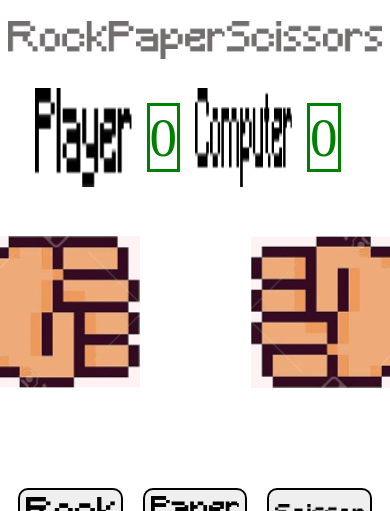
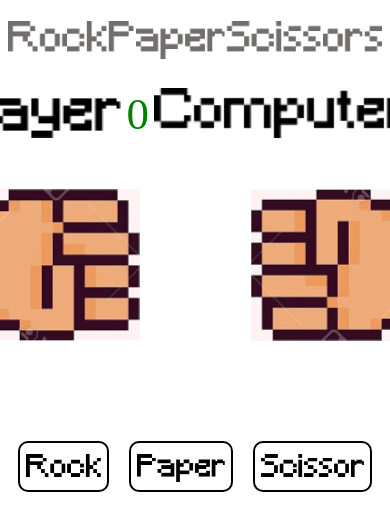
Before and after one commit to MijackK/RockPaperScissors, a plain HTML site: page index.html in a window 390 px wide. Shown: the top 511 px of the page. Drawn offline with Linux system fonts and the light colour scheme.

Commit message:
mobile repsonsiveness fix

```diff
--- a/css/rps.css
+++ b/css/rps.css
@@ -104,14 +104,33 @@ footer >a:hover{
 @media only screen and (max-width: 430px) {
   img{
       max-width: 100%;
+      height: auto;
   }
  #end-box{
      width: 100%;
  }
 
+ .score-box{
+    border-style: none;
+    font-size: 45px;
+    margin:0px;
+    margin-left: 5px;
+    margin-right:5px;
+    margin-top:0px;
+ }
+
 #p-image{
-    width:97px;
+    width:100%;
+    height:50px;
+}
+button{
     height: auto;
+    width: fit-content;
+    background-color: transparent;
+
+}
+#paper{
+    margin-top:10px;
 }
 
   }
--- a/index.html
+++ b/index.html
@@ -40,7 +40,7 @@
     <p id="declare"></p>
     <div class="flex-box">
     <button   onclick="calcWinner(0)"><img src="img/rock-text.png"></button>
-    <button  onclick="calcWinner(1)"><img src="img/paper-text.png"></button>
+    <button  onclick="calcWinner(1)"><img id="paper" src="img/paper-text.png"></button>
     <button onclick="calcWinner(2)"><img src="img/scissors-text.png"></button>
 </div>
 <footer>
```
